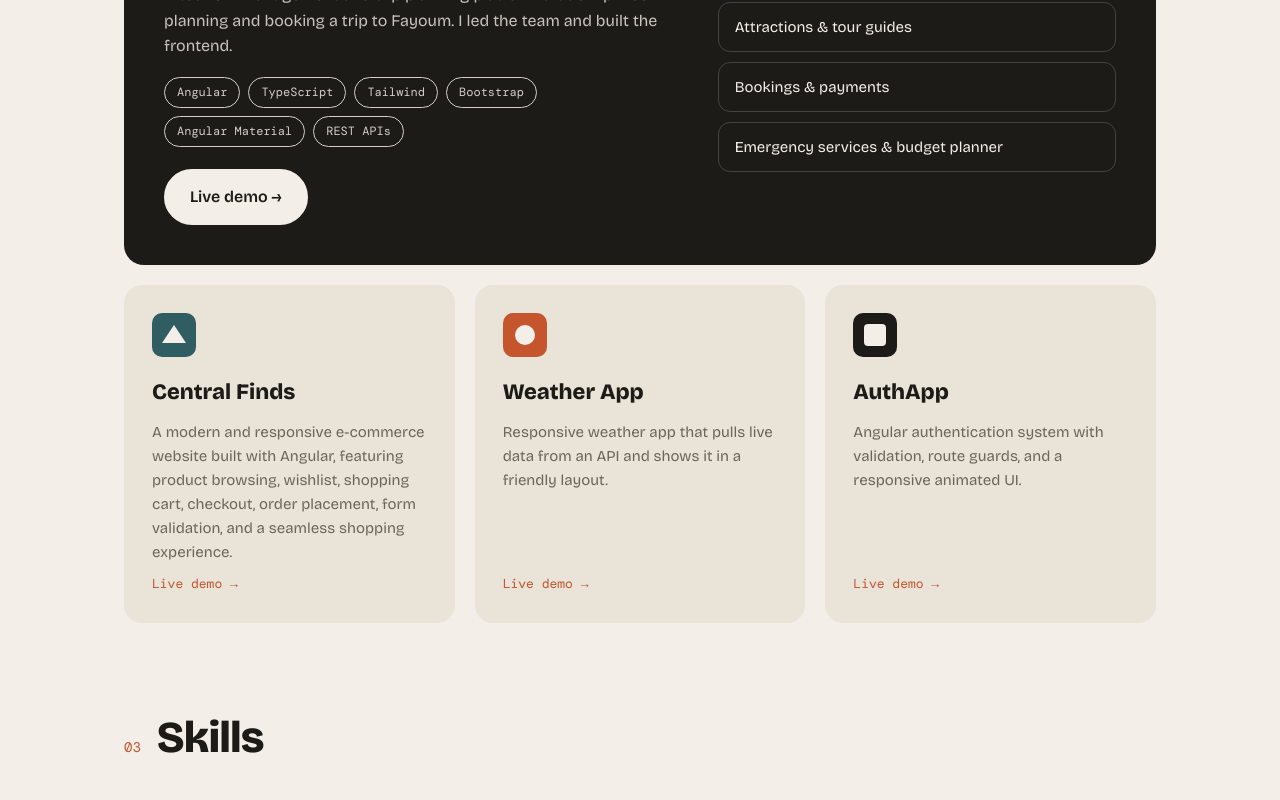
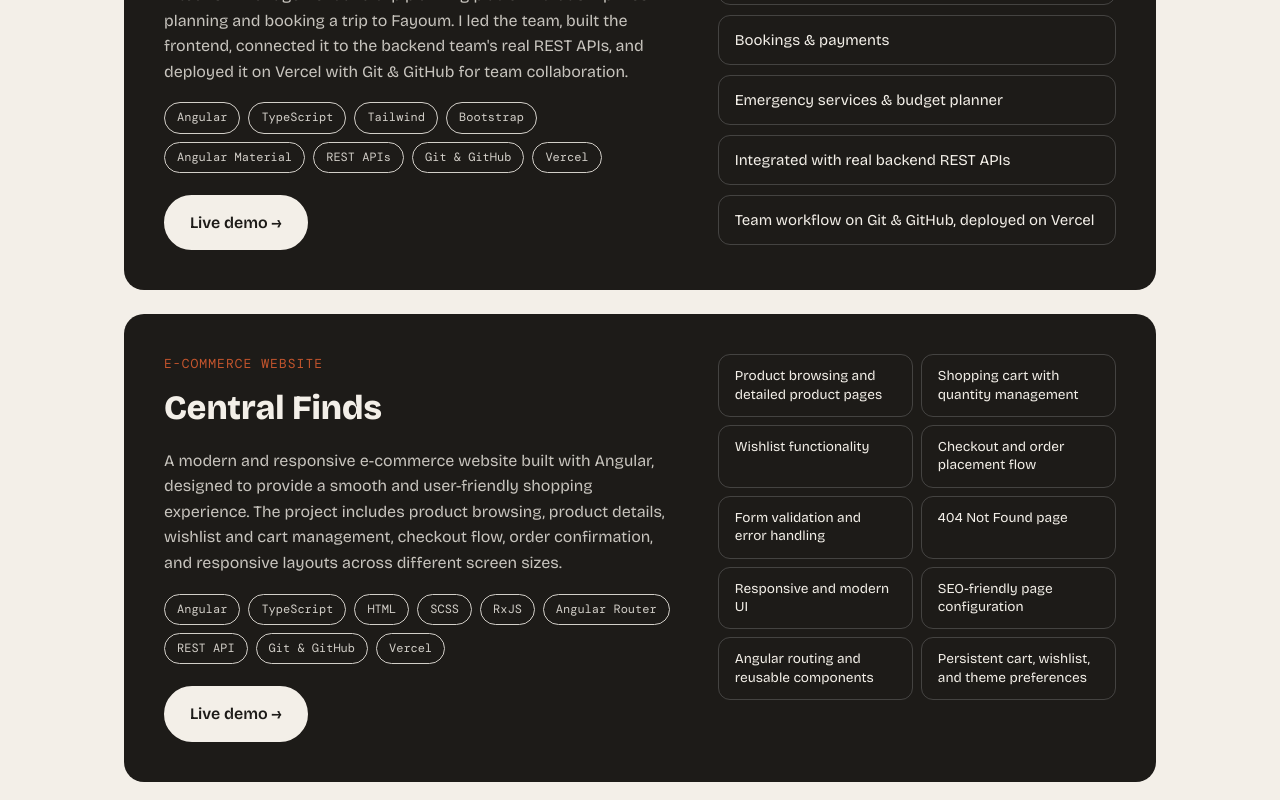
Before and after one commit to BassantEzzat/bassant-portfolio, an Angular app: page / in a window 1280 px wide. Shown: the part 1400-2200 px from the top of the page. Built offline with nearby package versions, Linux system fonts and the light colour scheme.

Commit message:
update Voyago details

```diff
--- a/src/app/app.html
+++ b/src/app/app.html
@@ -92,6 +92,45 @@
       </ul>
     </article>
 
+    <article class="feat" reveal>
+      <div>
+        <div class="tag">E-Commerce Website</div>
+        <h3>Central Finds</h3>
+        <p>
+          A modern and responsive e-commerce website built with Angular, designed to provide a
+          smooth and user-friendly shopping experience. The project includes product browsing,
+          product details, wishlist and cart management, checkout flow, order confirmation, and
+          responsive layouts across different screen sizes.
+        </p>
+        <ul class="chips">
+          <li>Angular</li>
+          <li>TypeScript</li>
+          <li>HTML</li>
+          <li>SCSS</li>
+          <li>RxJS</li>
+          <li>Angular Router</li>
+          <li>REST API</li>
+          <li>Git &amp; GitHub</li>
+          <li>Vercel</li>
+        </ul>
+        <a class="btn p" href="https://central-finds.vercel.app/" target="_blank" rel="noopener"
+          >Live demo →</a
+        >
+      </div>
+      <ul class="f f2">
+        <li>Product browsing and detailed product pages</li>
+        <li>Shopping cart with quantity management</li>
+        <li>Wishlist functionality</li>
+        <li>Checkout and order placement flow</li>
+        <li>Form validation and error handling</li>
+        <li>404 Not Found page</li>
+        <li>Responsive and modern UI</li>
+        <li>SEO-friendly page configuration</li>
+        <li>Angular routing and reusable components</li>
+        <li>Persistent cart, wishlist, and theme preferences</li>
+      </ul>
+    </article>
+
     <div class="grid3">
       @for (p of projects; track p.title; let i = $index) {
         <div class="card" reveal [revealDelay]="i * 120">
--- a/src/app/portfolio.data.ts
+++ b/src/app/portfolio.data.ts
@@ -33,24 +33,29 @@ export const STATS = [
 export const FEATURED = {
   tag: 'Graduation project · 2026',
   title: 'Voyago',
-  desc: 'A tourism management and trip planning platform that simplifies planning and booking a trip to Fayoum. I led the team and built the frontend.',
-  stack: ['Angular', 'TypeScript', 'Tailwind', 'Bootstrap', 'Angular Material', 'REST APIs'],
+  desc: 'A tourism management and trip planning platform that simplifies planning and booking a trip to Fayoum. I led the team, built the frontend, connected it to the backend team\'s real REST APIs, and deployed it on Vercel with Git & GitHub for team collaboration.',
+  stack: [
+    'Angular',
+    'TypeScript',
+    'Tailwind',
+    'Bootstrap',
+    'Angular Material',
+    'REST APIs',
+    'Git & GitHub',
+    'Vercel',
+  ],
   url: 'https://voyago-gamma.vercel.app/home',
   features: [
     'Hotels & restaurants',
     'Attractions & tour guides',
     'Bookings & payments',
     'Emergency services & budget planner',
+    'Integrated with real backend REST APIs',
+    'Team workflow on Git & GitHub, deployed on Vercel',
   ],
 };
 
 export const PROJECTS: Project[] = [
-  {
-    title: 'Central Finds',
-    desc: 'A modern and responsive e-commerce website built with Angular, featuring product browsing, wishlist, shopping cart, checkout, order placement, form validation, and a seamless shopping experience.',
-    url: 'https://central-finds.vercel.app/',
-    shape: 'tri',
-  },
   {
     title: 'Weather App',
     desc: 'Responsive weather app that pulls live data from an API and shows it in a friendly layout.',
--- a/src/styles.css
+++ b/src/styles.css
@@ -48,3 +48,52 @@ a {
   color: inherit;
   text-decoration: none;
 }
+.card details.more {
+  margin: 0.75rem 0;
+  font-size: 0.9rem;
+}
+
+.card details.more summary {
+  cursor: pointer;
+  color: var(--acc);
+  font-weight: 600;
+}
+
+.card details.more ul {
+  margin: 0.5rem 0;
+  padding-left: 1.1rem;
+  color: var(--mute);
+}
+
+.card details.more .stack {
+  color: var(--mute);
+  font-size: 0.8rem;
+}
+
+.feat + .feat {
+  margin-top: 1.5rem;
+}
+
+.feat .f.f2 {
+  display: grid;
+  grid-template-columns: 1fr 1fr;
+  gap: 0.5rem;
+  align-content: start;
+}
+
+.feat .f.f2 li {
+  margin: 0;
+  padding: 0.6rem 0.8rem;
+  font-size: 0.85rem;
+  line-height: 1.35;
+}
+
+@media (max-width: 480px) {
+  .feat .f.f2 {
+    grid-template-columns: 1fr;
+  }
+}
+
+.feat + .feat {
+  margin-top: 1.5rem;
+}
```
